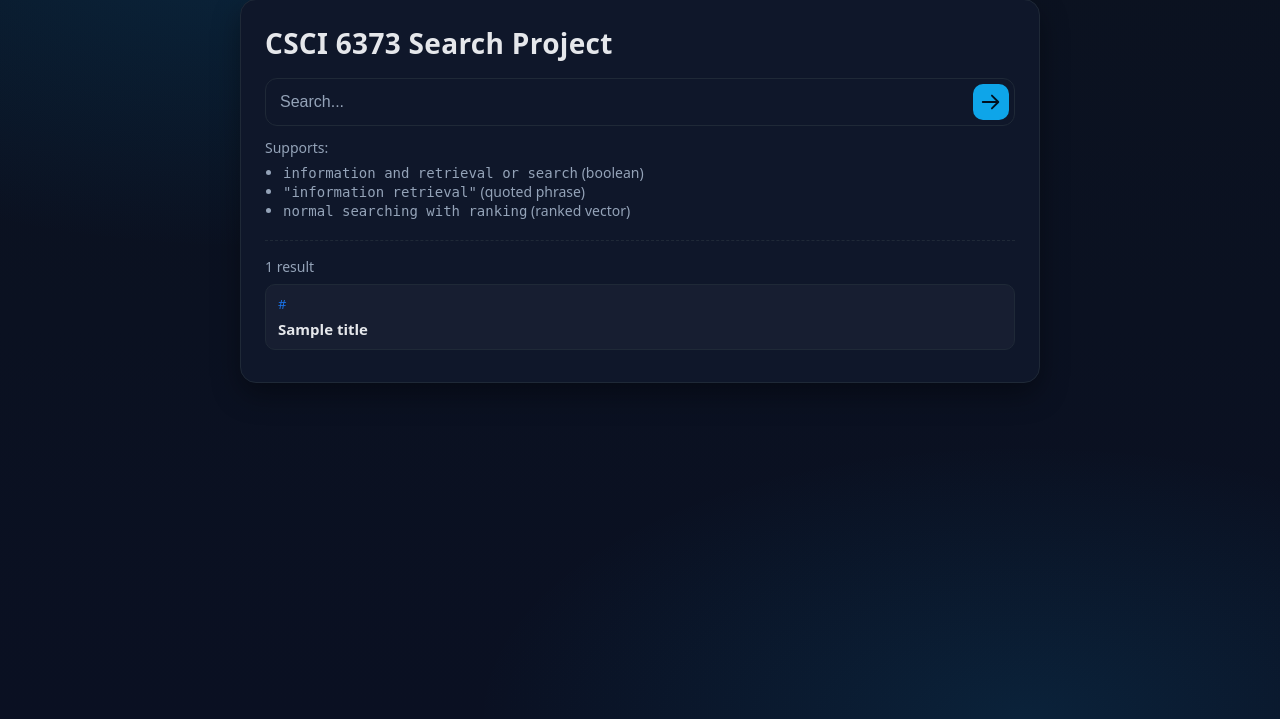
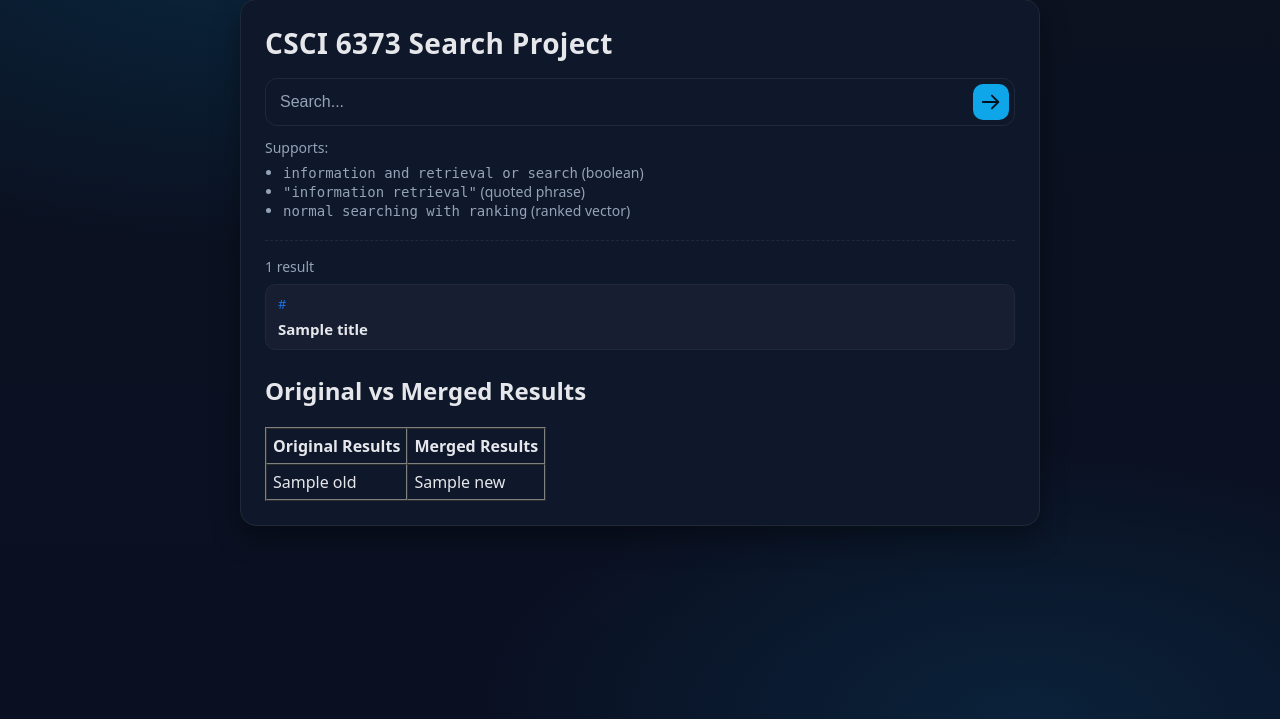
Before and after one commit to Xyloidzzz/CSCI-6373-PROJECT, a Flask app: template templates/index.html in a window 1280 px wide. Shown: the part 81-800 px from the top of the page. Run offline with Flask 3, Linux system fonts and the light colour scheme; the template is opened without the code that fills it: most values are stand-ins (such as "Sample title", 1, 10 or a date in 2020); parts of the project's set-up code (start-up, migrations or seed data) failed here and were passed over.

Commit message:
Addition of Comparison Table
Added the comparison tables. Changed original list and merged list into a list format.

```diff
--- a/main.py
+++ b/main.py
@@ -32,31 +32,52 @@ def home():
     q = (request.args.get("q") or "").strip()
     results = None
     reformulation_info = None
+    comparison_rows = None   # <-- will hold (old, new) pairs for the table
 
     if q:
         search_result = parser.search(q)
 
         # check if result is from query reformulation
         if isinstance(search_result, dict):
-            results = search_result['merged_results']
+            # lists of filenames
+            original_list = search_result.get("original_results", []) or []
+            merged_list = search_result.get("merged_results", []) or []
+
+            # what we use as the main "results" list on the page
+            results = merged_list
+
+            # info block for reformulation
             reformulation_info = {
-                'original': set(search_result['original_results']),
-                'reformulated_query': search_result['reformulated_query'],
-                'expansion_terms': search_result['expansion_terms'],
-                'has_expansion': len(search_result['expansion_terms']) > 0
+                'original': original_list,  # keep as list (not set) so we preserve order
+                'reformulated_query': search_result.get('reformulated_query', ""),
+                'expansion_terms': search_result.get('expansion_terms', []),
+                'has_expansion': len(search_result.get('expansion_terms', [])) > 0
             }
+
+            # ---- build side-by-side table: original vs merged ----
+            max_len = max(len(original_list), len(merged_list))
+            rows = []
+            for i in range(max_len):
+                old_val = original_list[i] if i < len(original_list) else ""
+                new_val = merged_list[i] if i < len(merged_list) else ""
+                rows.append((old_val, new_val))
+            comparison_rows = rows
+
         else:
             # boolean or phrase search returns simple list
             results = search_result or []
+            # no reformulation info, so no side-by-side comparison
+            comparison_rows = None
 
     return render_template(
         "index.html",
         q=q,
         results=results,
-        links=parser.links,
-        titles=parser.titles,
-        snippets=parser.snippets,
-        reformulation=reformulation_info
+        links=getattr(parser, "links", {}),      # in case these attrs exist
+        titles=getattr(parser, "titles", {}),
+        snippets=getattr(parser, "snippets", {}),
+        reformulation=reformulation_info,
+        comparison_rows=comparison_rows          # <-- NEW
     )
 
 @app.route("/doc/<path:filepath>")
--- a/templates/index.html
+++ b/templates/index.html
@@ -99,6 +99,24 @@
           </li>
           {% endfor %}
         </ul>
+
+        {# >>> SIDE-BY-SIDE COMPARISON GOES HERE <<< #}
+        {% if comparison_rows %}
+        <h2 style="margin-top: 24px;">Original vs Merged Results</h2>
+        <table border="1" cellpadding="6" cellspacing="0">
+          <tr>
+            <th>Original Results</th>
+            <th>Merged Results</th>
+          </tr>
+          {% for old, new in comparison_rows %}
+          <tr>
+            <td>{{ old }}</td>
+            <td>{{ new }}</td>
+          </tr>
+          {% endfor %}
+        </table>
+        {% endif %}
+
         {% else %}
         <div class="no-match">No Match...</div>
         {% endif %}
```
